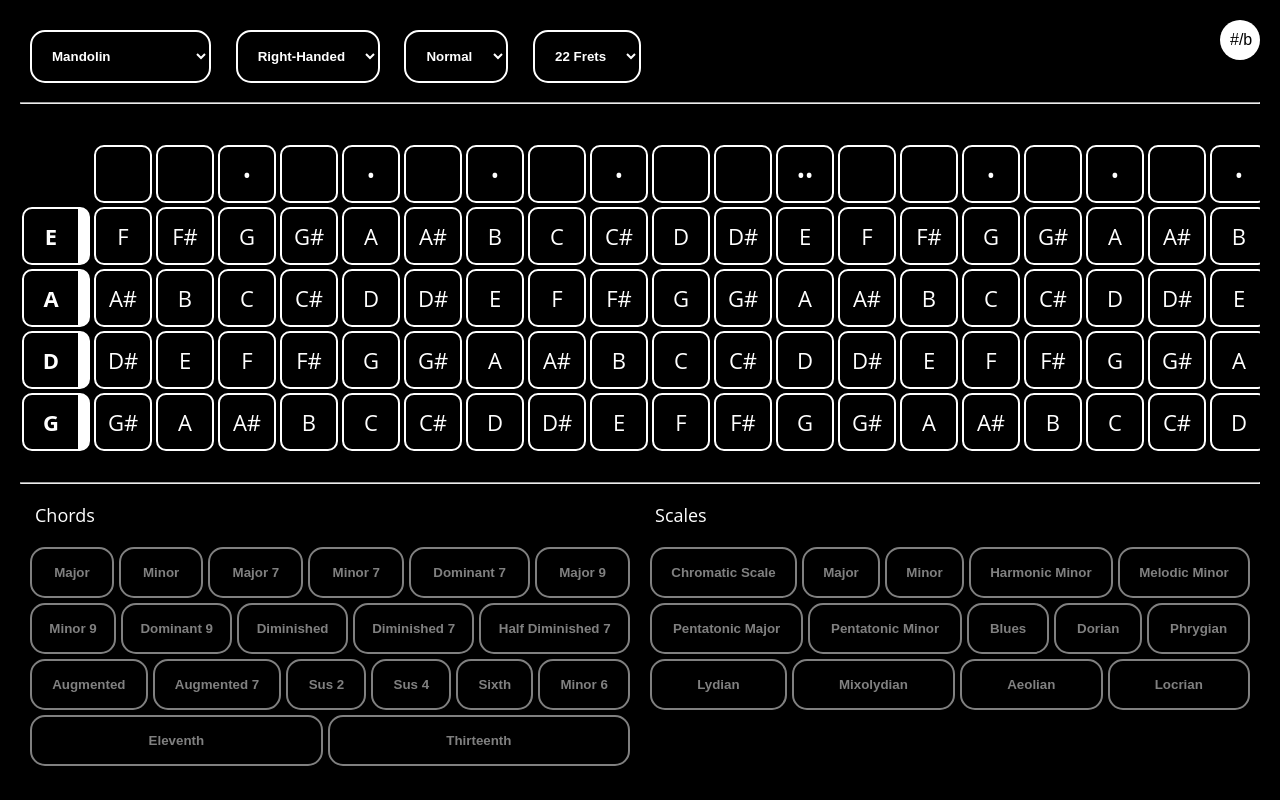
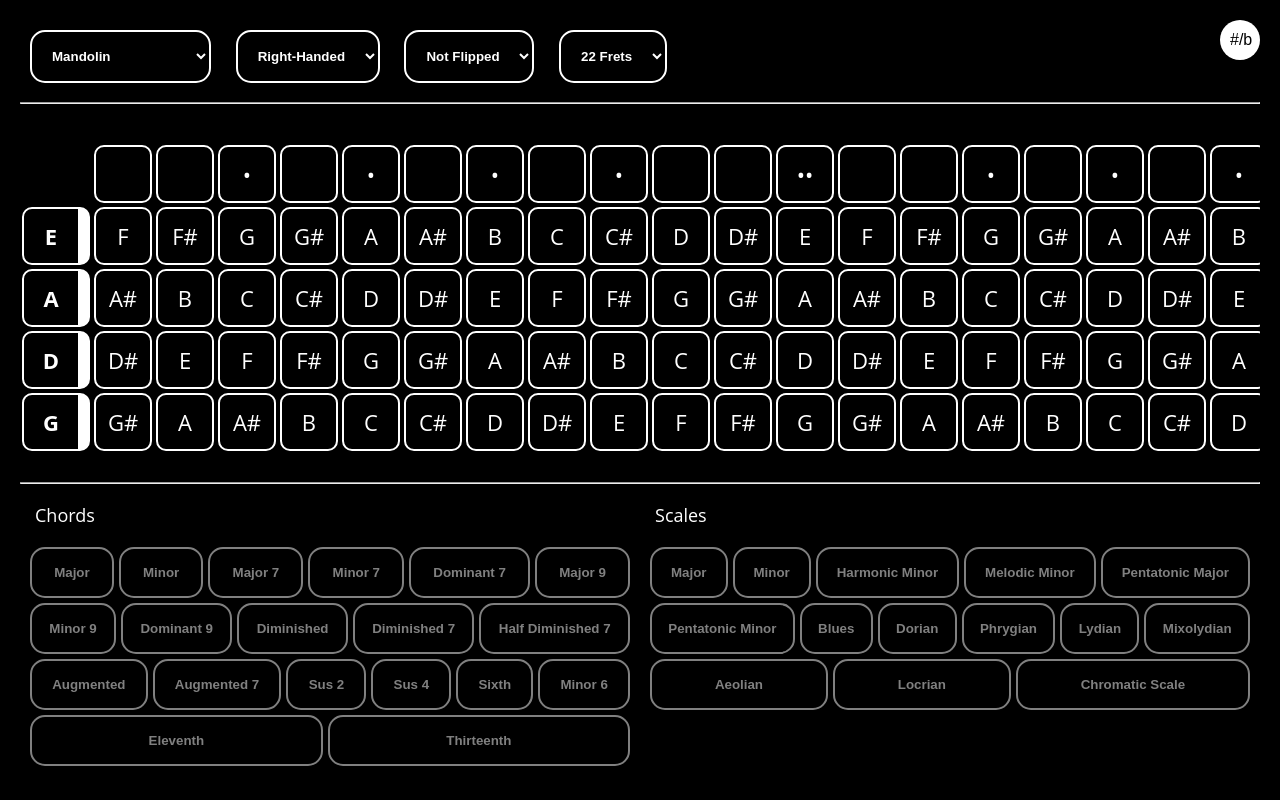
Before and after one commit to RichardModin/fret-helper, a website with bundled scripts: page mandolin.html in a window 1280 px wide. Built offline with nearby package versions, Linux system fonts and the light colour scheme.

Commit message:
small changes to improve wording and scale order

```diff
--- a/app/constants.js
+++ b/app/constants.js
@@ -53,7 +53,6 @@ const intervals = {
 const chromaticScale = ["C", "C#/Db", "D", "D#/Eb", "E", "F", "F#/Gb", "G", "G#/Ab", "A", "A#/Bb", "B"];
 
 const scaleIntervals = {
-  chromaticScale: [0, 1, 2, 3, 4, 5, 6, 7, 8, 9, 10, 11],
   major: [0, 2, 4, 5, 7, 9, 11],
   minor: [0, 2, 3, 5, 7, 8, 10],
   harmonicMinor: [0, 2, 3, 5, 7, 8, 11],
@@ -66,7 +65,8 @@ const scaleIntervals = {
   lydian: [0, 2, 4, 6, 7, 9, 11],
   mixolydian: [0, 2, 4, 5, 7, 9, 10],
   aeolian: [0, 2, 3, 5, 7, 8, 10],
-  locrian: [0, 1, 3, 5, 6, 8, 10]
+  locrian: [0, 1, 3, 5, 6, 8, 10],
+  chromaticScale: [0, 1, 2, 3, 4, 5, 6, 7, 8, 9, 10, 11]
 };
 
 export {
--- a/mandolin.html
+++ b/mandolin.html
@@ -18,7 +18,7 @@
                 </select>
                 <label for="handednessSelect"></label>
                 <select id="flipNeckSelect">
-                    <option value="normal" selected>Normal</option>
+                    <option value="normal" selected>Not Flipped</option>
                     <option value="flipped">Flipped</option>
                 </select>
                 <label for="flipNeckSelect"></label>
```
